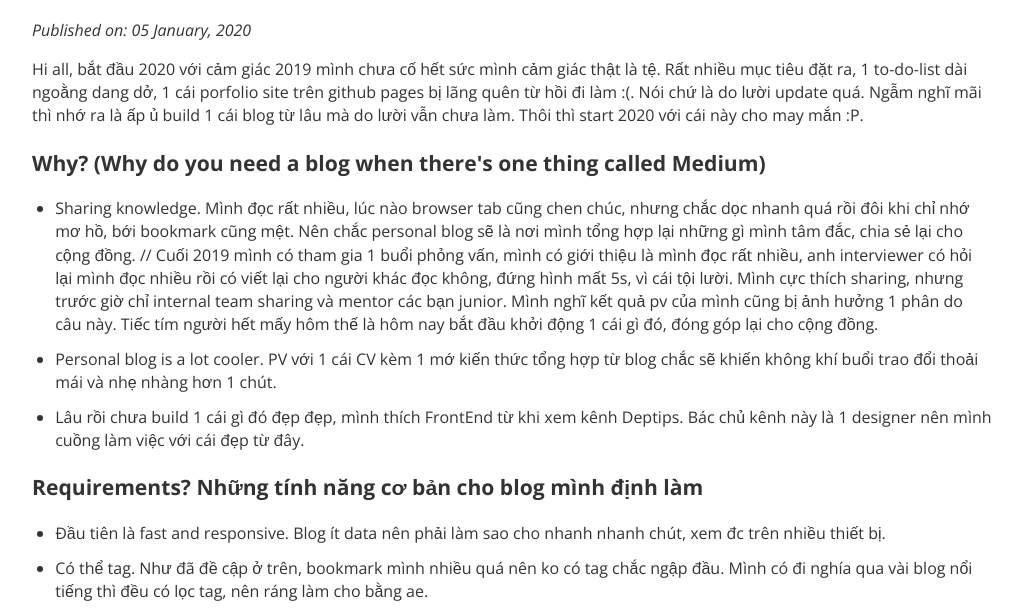
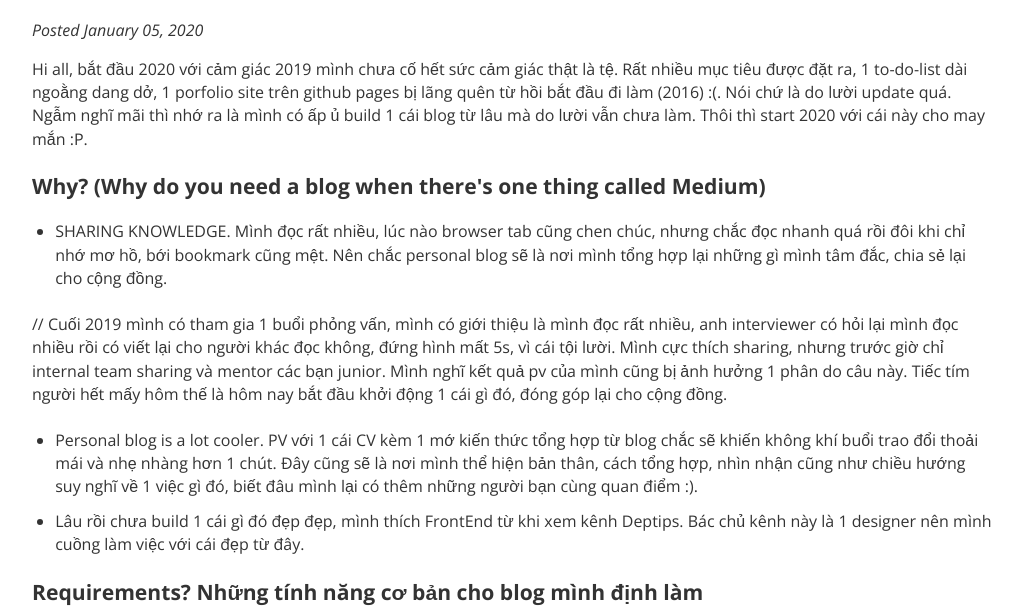
Before and after one commit to quoctrungdh/quoctrungdh.github.io, a Gatsby site: page /2020-01-05---building-a-blog-in-2020/ in a window 1280 px wide. Shown: the part 155-767 px from the top of the page, without its empty margins (128-1150 px from the left). Built offline with nearby package versions, Linux system fonts and the light colour scheme; Gatsby itself is replaced by a stand-in of ours; some packages are replaced by stand-ins of ours.

Commit message:
fix typos & updating content of the 1st blog post

```diff
--- a/src/blog/2020-01-05---building-a-blog-in-2020/index.md
+++ b/src/blog/2020-01-05---building-a-blog-in-2020/index.md
@@ -4,20 +4,21 @@ date: "2020-01-05"
 tags: ["development"]
 ---
 
-Hi all, bắt đầu 2020 với cảm giác 2019 mình chưa cố hết sức mình cảm giác thật là tệ. Rất nhiều mục tiêu đặt ra, 1 to-do-list dài ngoằng dang dở, 1 cái porfolio site trên github pages bị lãng quên từ hồi đi làm :(. Nói chứ là do lười update quá. Ngẫm nghĩ mãi thì nhớ ra là ấp ủ build 1 cái blog từ lâu mà do lười vẫn chưa làm. Thôi thì start 2020 với cái này cho may mắn :P.
+Hi all, bắt đầu 2020 với cảm giác 2019 mình chưa cố hết sức cảm giác thật là tệ. Rất nhiều mục tiêu được đặt ra, 1 to-do-list dài ngoằng dang dở, 1 porfolio site trên github pages bị lãng quên từ hồi bắt đầu đi làm (2016) :(. Nói chứ là do lười update quá. Ngẫm nghĩ mãi thì nhớ ra là mình có ấp ủ build 1 cái blog từ lâu mà do lười vẫn chưa làm. Thôi thì start 2020 với cái này cho may mắn :P.
 
 ### Why? (Why do you need a blog when there's one thing called Medium)
- - Sharing knowledge. Mình đọc rất nhiều, lúc nào browser tab cũng chen chúc, nhưng chắc dọc nhanh quá rồi đôi khi chỉ nhớ mơ hồ, bới bookmark cũng mệt. Nên chắc personal blog sẽ là nơi mình tổng hợp lại những gì mình tâm đắc, chia sẻ lại cho cộng đồng.
+ - SHARING KNOWLEDGE. Mình đọc rất nhiều, lúc nào browser tab cũng chen chúc, nhưng chắc đọc nhanh quá rồi đôi khi chỉ nhớ mơ hồ, bới bookmark cũng mệt. Nên chắc personal blog sẽ là nơi mình tổng hợp lại những gì mình tâm đắc, chia sẻ lại cho cộng đồng.
+
  // Cuối 2019 mình có tham gia 1 buổi phỏng vấn, mình có giới thiệu là mình đọc rất nhiều, anh interviewer có hỏi lại mình đọc nhiều rồi có viết lại cho người khác đọc không, đứng hình mất 5s, vì cái tội lười. Mình cực thích sharing, nhưng trước giờ chỉ internal team sharing và mentor các bạn junior. Mình nghĩ kết quả pv của mình cũng bị ảnh hưởng 1 phân do câu này. Tiếc tím người hết mấy hôm thế là hôm nay bắt đầu khởi động 1 cái gì đó, đóng góp lại cho cộng đồng.
 
- - Personal blog is a lot cooler. PV với 1 cái CV kèm 1 mớ kiến thức tổng hợp từ blog chắc sẽ khiến không khí buổi trao đổi thoải mái và nhẹ nhàng hơn 1 chút.
+ - Personal blog is a lot cooler. PV với 1 cái CV kèm 1 mớ kiến thức tổng hợp từ blog chắc sẽ khiến không khí buổi trao đổi thoải mái và nhẹ nhàng hơn 1 chút. Đây cũng sẽ là nơi mình thể hiện bản thân, cách tổng hợp, nhìn nhận cũng như chiều hướng suy nghĩ về 1 việc gì đó, biết đâu mình lại có thêm những người bạn cùng quan điểm :).
 
  - Lâu rồi chưa build 1 cái gì đó đẹp đẹp, mình thích FrontEnd từ khi xem kênh Deptips. Bác chủ kênh này là 1 designer nên mình cuồng làm việc với cái đẹp từ đây.
 
 ### Requirements? Những tính năng cơ bản cho blog mình định làm
  - Đầu tiên là fast and responsive. Blog ít data nên phải làm sao cho nhanh nhanh chút, xem đc trên nhiều thiết bị.
 
- - Có thể tag. Như đã đề cập ở trên, bookmark mình nhiều quá nên ko có tag chắc ngập đầu. Mình có đi nghía qua vài blog nổi tiếng thì đều có lọc tag, nên ráng làm cho bằng ae.
+ - Có thể đánh tag. Như đã đề cập ở trên, bookmark mình nhiều quá nên ko có tag chắc ngập đầu. Mình có đi nghía qua vài blog nổi tiếng thì đều có lọc tag, nên ráng làm cho bằng ae.
 
  - Dễ update, mình là đứa lười, nên blog mà khó update nữa thì chắc lại đóng bụi.
 
@@ -34,7 +35,7 @@ Hi all, bắt đầu 2020 với cảm giác 2019 mình chưa cố hết sức m
 
  - Chắc phải ráng mò thêm CI/CD, merge update Markdown vô là tự build & deploy, để dành thời gian chơi món khác.
 
- Sumup: .md + css -> CI/CD -> cool blog
+ Sumup: Markdown + Gatsby -> CI/CD -> cool af blog
 
 ### When?
  - Sau buổi pv failed cuối 2019 mình có nhận đc feedback sidenote là có thể apply lại sau 6 tháng, nên chắc ráng làm trong est 2 tháng, để dành thời gian chuẩn bị apply lại.
--- a/src/pages/index.js
+++ b/src/pages/index.js
@@ -12,7 +12,7 @@ export default ({ data }) => {
             <Intro />
             {allMarkdownRemark.edges.map(({ node }) => <article key={node.id}>
                 <Link to={node.fields.slug} ><h2>{node.frontmatter.title}</h2></Link>
-                <i>{node.frontmatter.date}</i>
+                <i>Posted {node.frontmatter.date}</i>
                 <p>{node.excerpt}</p>
             </article>)}
         </MainLayout>
@@ -27,7 +27,7 @@ export const query = graphql`
                     id
                     frontmatter {
                         title
-                        date(formatString: "DD MMMM, YYYY")
+                        date(formatString: "MMMM DD, YYYY")
                     }
                     fields {
                         slug
--- a/src/templates/blog-post.js
+++ b/src/templates/blog-post.js
@@ -11,7 +11,7 @@ export default function BlogPost({ data }) {
     return (
         <MainLayout siteMetadata={{ title: post.frontmatter.title }}>
             <h2>{post.frontmatter.title}</h2>
-            <i>Published on: {post.frontmatter.date}</i>
+            <i>Posted {post.frontmatter.date}</i>
             <div style={{ marginTop: "1rem" }} dangerouslySetInnerHTML={{ __html: post.html }} />
             <div style={{ marginBottom: "0.5rem" }}>
                 <Intro />
@@ -26,7 +26,7 @@ export const query = graphql`
             html
             frontmatter {
                 title
-                date(formatString: "DD MMMM, YYYY")
+                date(formatString: "MMMM DD, YYYY")
             }
         }
     }
```
